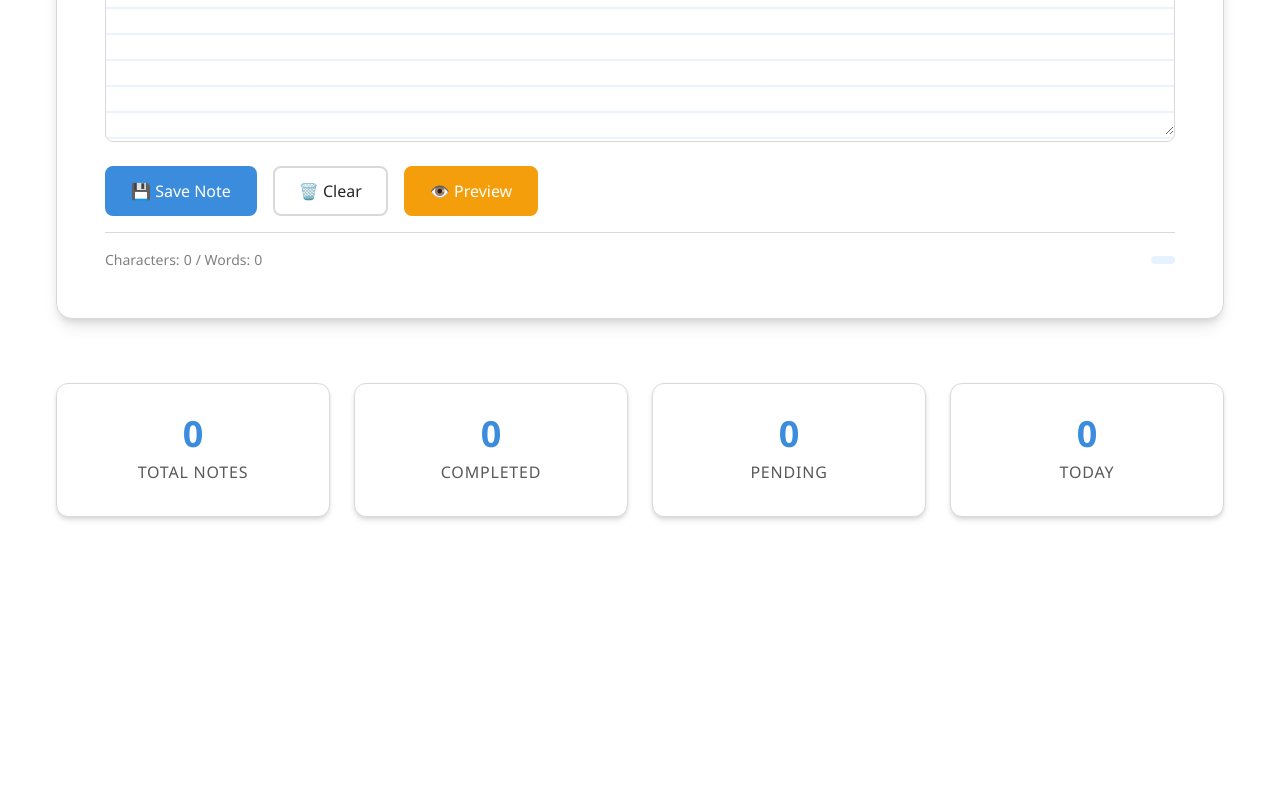
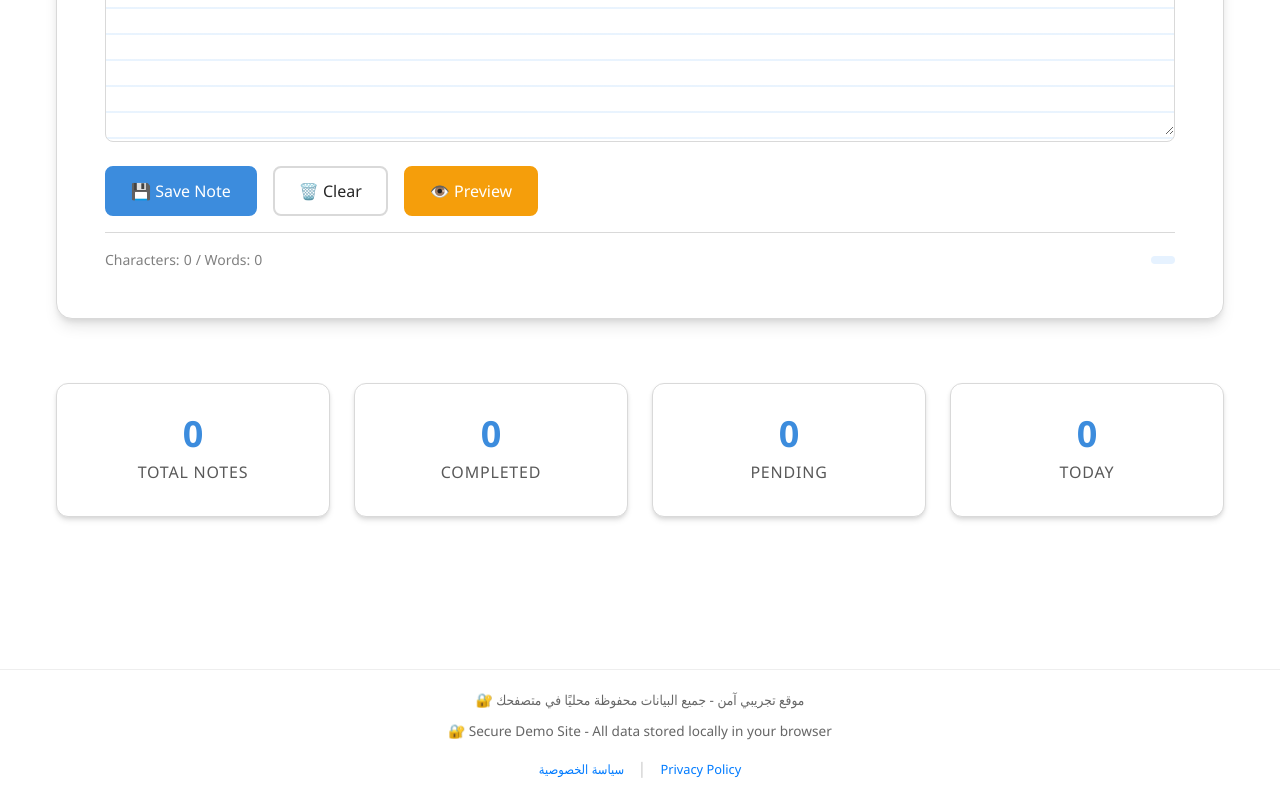
Before and after one commit to nero7007/Professional-To-Do-List, a plain HTML site: page index.html in a window 1280 px wide. Shown: the part 877-1677 px from the top of the page. Before the commit the page ends 1506 px from the top, so only its background shows below. Drawn offline with Linux system fonts and the light colour scheme; sample sign-in values are in the browser's storage.

Commit message:
Update index.html

```diff
--- a/index.html
+++ b/index.html
@@ -201,6 +201,24 @@
         </div>
     </div>
 
+    <!-- footer -->
+<footer style="text-align: center; padding: 20px; margin-top: 40px; border-top: 1px solid #eee;">
+    <div style="font-size: 0.85em; color: #666; margin-bottom: 10px;">
+        🔐 موقع تجريبي آمن - جميع البيانات محفوظة محليًا في متصفحك
+    </div>
+    <div style="font-size: 0.85em; color: #666; margin-bottom: 15px;">
+        🔐 Secure Demo Site - All data stored locally in your browser
+    </div>
+    <a href="privacy.html" style="font-size: 0.8em; color: #007bff; text-decoration: none; margin-right: 10px;">
+        سياسة الخصوصية
+    </a>
+    <span style="color: #ccc;">|</span>
+    <a href="privacy.html" style="font-size: 0.8em; color: #007bff; text-decoration: none; margin-left: 10px;">
+        Privacy Policy
+    </a>
+</footer>
+
+
     <script src="js/translations.js"></script>
     <script src="js/theme.js"></script>
     <script src="js/auth.js"></script>
```
